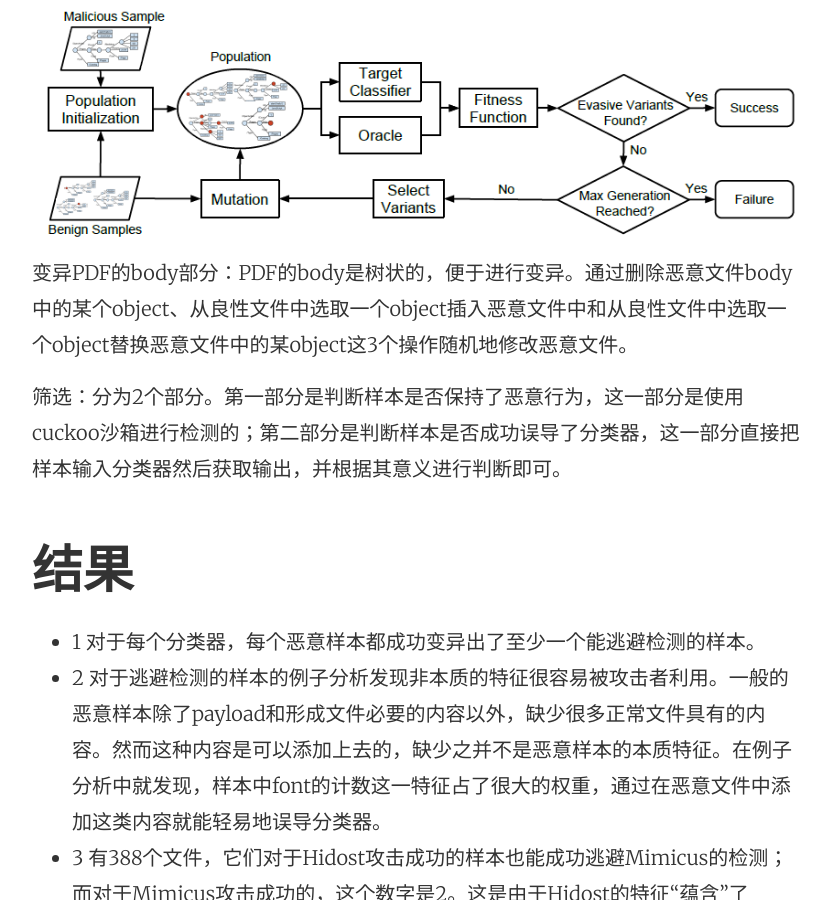
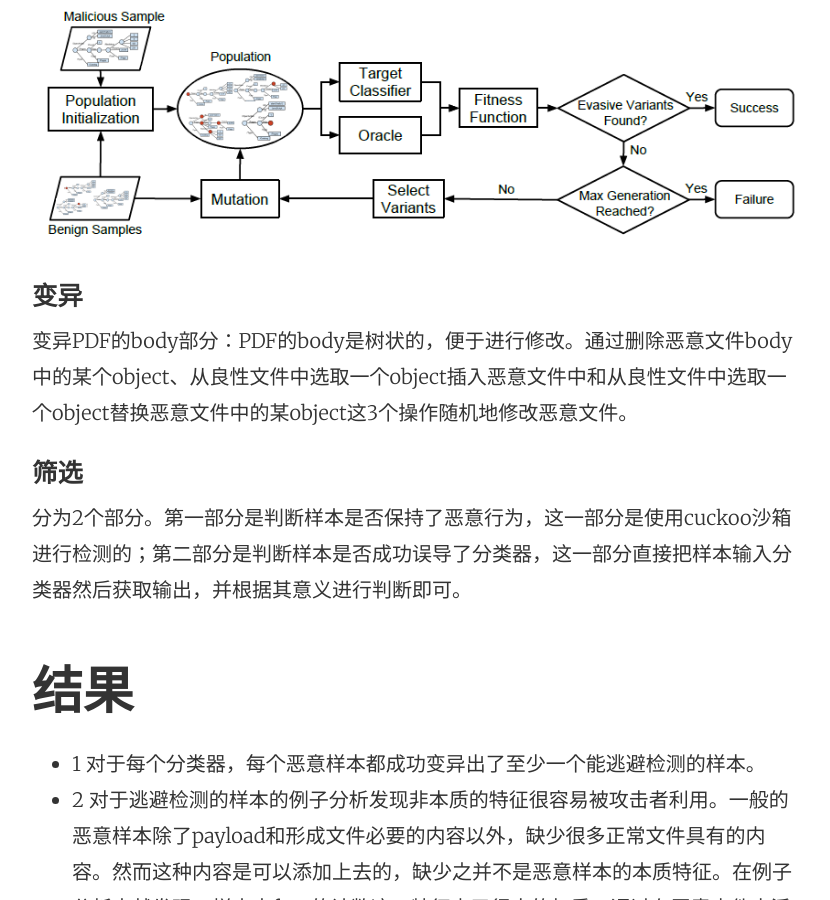
Before and after one commit to taolunban/taolunban.github.io, a Jekyll site: the page built from _posts/2017-05-24-Automatically Evading Classifiers.md, in a window 1280 px wide and 900 px high, scrolled down 1873 px. Shown: the whole window, without its empty margins (224-1054 px from the left). Built offline with Jekyll 4.4.1, drawn with Linux system fonts in a browser that asks for light colours.

Commit message:
Update 2017-05-24-Automatically Evading Classifiers.md

```diff
--- a/_posts/2017-05-24-Automatically Evading Classifiers.md
+++ b/_posts/2017-05-24-Automatically Evading Classifiers.md
@@ -31,9 +31,11 @@ PDF分类器：基于PDF文本结构的2个State of the Art分类器：PDFrate
 
 ### 做法
 ![](https://github.com/taolunban/taolunban.github.io/blob/master/assets/AECworkflow.png)
-变异PDF的body部分：PDF的body是树状的，便于进行变异。通过删除恶意文件body中的某个object、从良性文件中选取一个object插入恶意文件中和从良性文件中选取一个object替换恶意文件中的某object这3个操作随机地修改恶意文件。
+#### 变异
+变异PDF的body部分：PDF的body是树状的，便于进行修改。通过删除恶意文件body中的某个object、从良性文件中选取一个object插入恶意文件中和从良性文件中选取一个object替换恶意文件中的某object这3个操作随机地修改恶意文件。
 
-筛选：分为2个部分。第一部分是判断样本是否保持了恶意行为，这一部分是使用cuckoo沙箱进行检测的；第二部分是判断样本是否成功误导了分类器，这一部分直接把样本输入分类器然后获取输出，并根据其意义进行判断即可。
+#### 筛选
+分为2个部分。第一部分是判断样本是否保持了恶意行为，这一部分是使用cuckoo沙箱进行检测的；第二部分是判断样本是否成功误导了分类器，这一部分直接把样本输入分类器然后获取输出，并根据其意义进行判断即可。
 
 
 ## 结果
```
